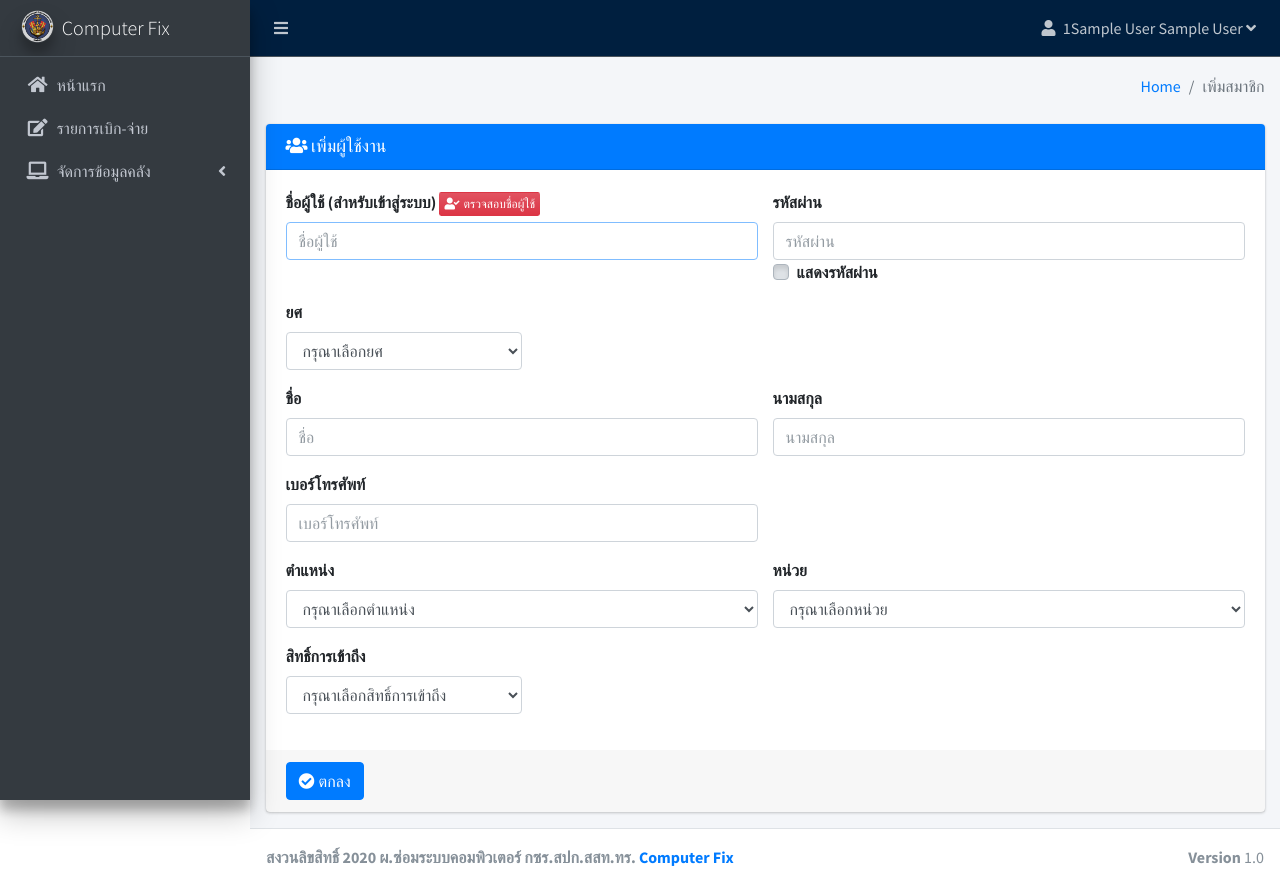
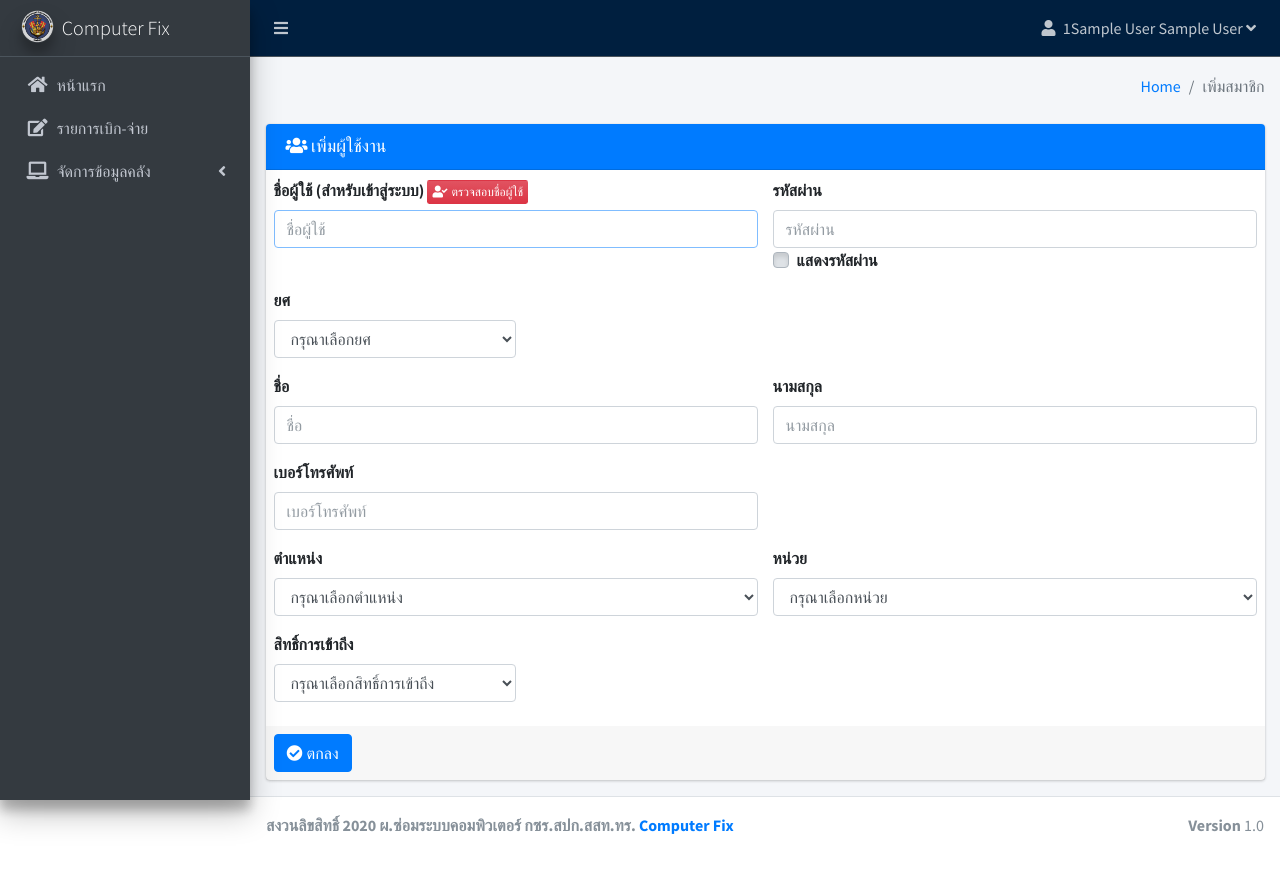
Before and after one commit to tharitgithub/Isfix, a PHP site: page /html/memberadd.php in a window 1280 px wide. After the commit the page ends 834 px from the top, so only its background shows below. Run offline with PHP 8.4, Linux system fonts and the light colour scheme; the visitor is signed in with stand-in values (Sample User, id 1); data comes from the database, SQL or seed files in the repository; data that the repository does not hold is empty; some libraries are stand-ins or nearby versions.

Commit message:
update 05062020

```diff
--- a/html/control/member_add.php
+++ b/html/control/member_add.php
@@ -11,7 +11,7 @@
       <!-- /.card-header -->
       <!-- form start -->
       <form action="" id="member_add-form" autocomplete="off" action="">
-        <div class="card-body">
+        <div class="card-body p-2">
 
           <div class="row">
 
@@ -112,7 +112,7 @@
         </div>
         <!-- /.card-body -->
 
-        <div class="card-footer">
+        <div class="card-footer p-2">
           <button class="btn btn-primary"><i class="fas fa-check-circle mr-1"></i>ตกลง</button>
         </div>
       </form>
--- a/html/home.php
+++ b/html/home.php
@@ -140,8 +140,8 @@ if (!isset($_SESSION["checklogin"])) {
     <!-- /.content-header -->
 
     <!-- Main content -->
-    <section class="content">
-      <div class="container-fluid p-0" id="home">
+    <section class="content p-0">
+      <div class="container-fluid" id="home">
         <!-- Small boxes (Stat box) -->
         <div class="row">
           <div class="col-lg-3 col-6">
--- a/html/js/store.js
+++ b/html/js/store.js
@@ -1,5 +1,4 @@
 $(document).ready(function() {
-
 
   $("#storeAdd_button").click(function() {
     link('control/store_add.php', '#home', '#topic', menu("parts","l1"), '#bread');
--- a/html/model/dbconnect.class.php
+++ b/html/model/dbconnect.class.php
@@ -24,7 +24,6 @@ mysqli_report(MYSQLI_REPORT_ERROR | MYSQLI_REPORT_STRICT);
       $this->passDB="";
       $this->dbname="isfix";
       */
-
       $this->con = new mysqli($this->host,$this->userDB,$this->passDB,$this->dbname);
       $this->con->set_charset("utf8");
     }
```
